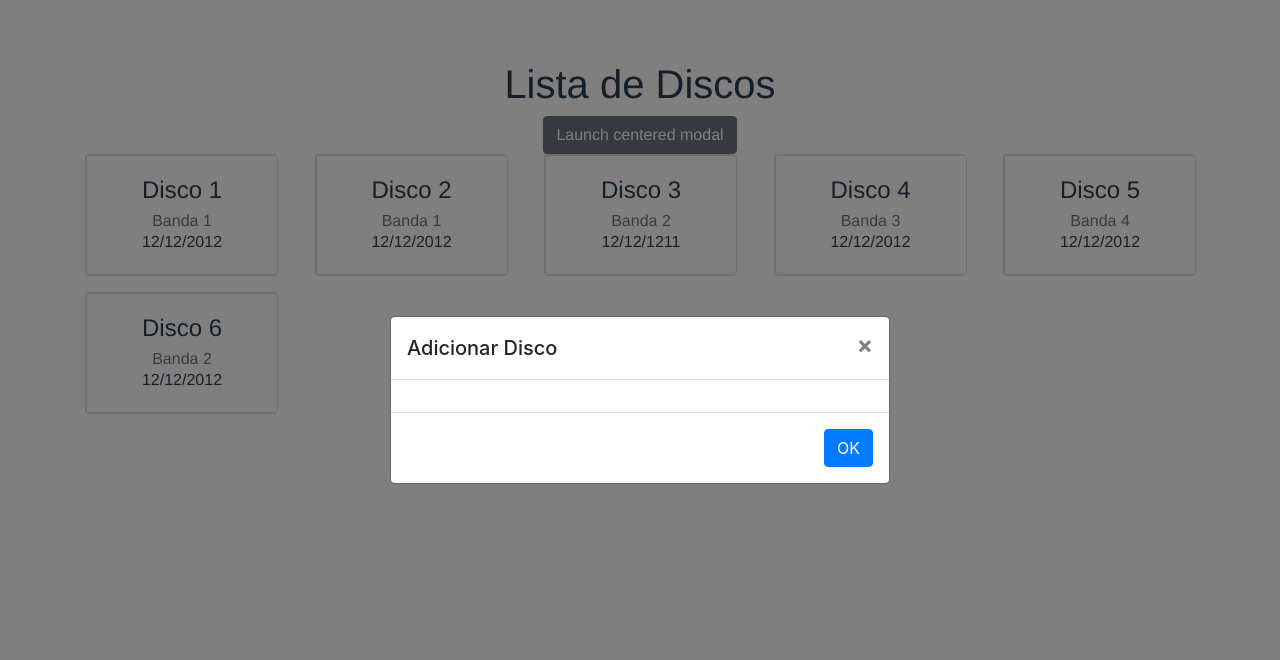
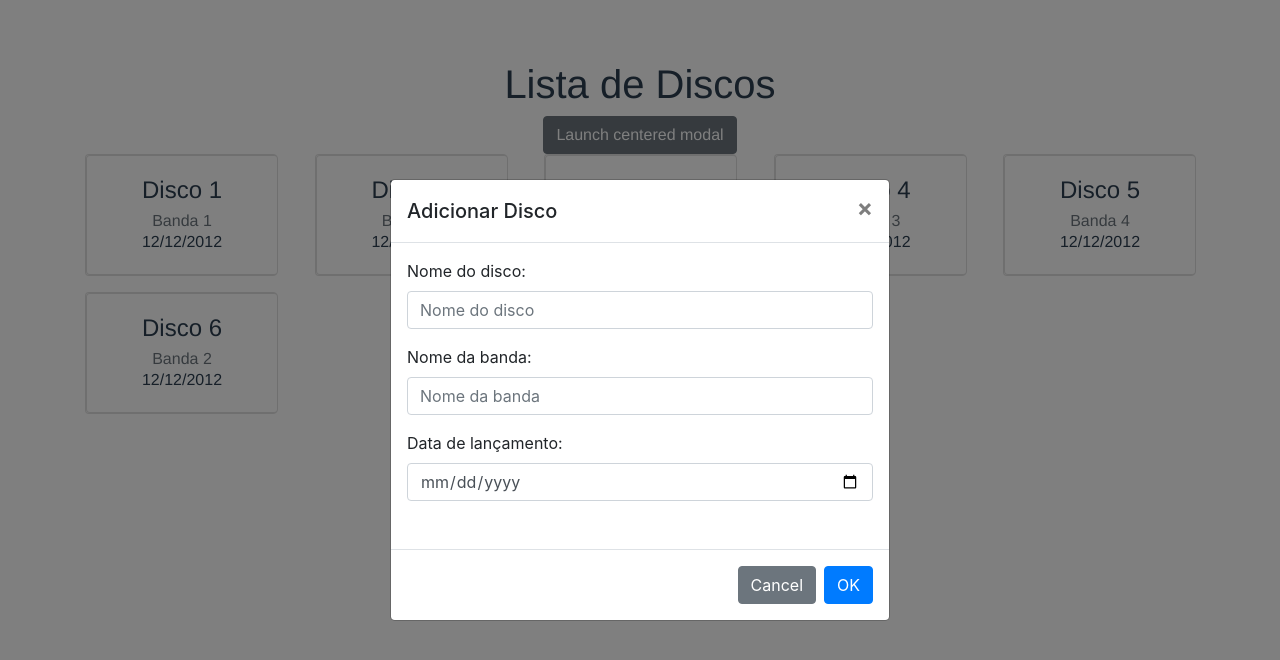
Before and after one commit to CelioBarros/passei-direto, a Vue app in the folder passei-direto-front/: page / in a window 1280 px wide. Both pictures are taken after a click on the button "Launch centered modal". Shown: the top 660 px of the page. Built offline with nearby package versions, Linux system fonts and the light colour scheme.

Commit message:
Finished add view

```diff
--- a/passei-direto-front/package.json
+++ b/passei-direto-front/package.json
@@ -16,7 +16,8 @@
     "node-sass": "^4.12.0",
     "sass-loader": "^8.0.0",
     "vue": "^2.6.10",
-    "vue-router": "^3.1.3"
+    "vue-router": "^3.1.3",
+    "vuelidate": "^0.7.4"
   },
   "devDependencies": {
     "@vue/cli-plugin-babel": "^3.11.0",
--- a/passei-direto-front/src/components/Modal.vue
+++ /dev/null
@@ -1,29 +0,0 @@
-<template>
-  <div class="modal">
-    <b-modal :id="id" ok-only centered scrollable :size="size" :title="title">
-      <slot></slot>
-    </b-modal>
-  </div>
-</template>
-
-<script>
-export default {
-  name: "Modal",
-  props: {
-    id: {
-      type: String,
-      required: true
-    },
-    size: {
-      type: String,
-      default: "lg"
-    },
-    title: {
-      type: String,
-      default: ""
-    }
-  }
-};
-</script>
-
-<style lang="scss" scoped></style>
--- a/passei-direto-front/src/main.js
+++ b/passei-direto-front/src/main.js
@@ -4,9 +4,11 @@ import router from "./router";
 import BootstrapVue from "bootstrap-vue";
 import "bootstrap/dist/css/bootstrap.css";
 import "bootstrap-vue/dist/bootstrap-vue.css";
+import Vuelidate from "vuelidate";
 
 Vue.config.productionTip = false;
 Vue.use(BootstrapVue);
+Vue.use(Vuelidate);
 
 new Vue({
   router,
--- a/passei-direto-front/src/views/Disk/Add.vue
+++ b/passei-direto-front/src/views/Disk/Add.vue
@@ -1,16 +1,104 @@
 <template>
   <div>
-    <Modal :size="'md'" :id="'add-modal'" :title="'Adicionar Disco'"></Modal>
+    <b-modal
+      :id="modalId"
+      centered
+      scrollable
+      :size="'md'"
+      :title="'Adicionar Disco'"
+      @hidden="resetModal"
+      @ok="save"
+    >
+      <b-form-group @submit="save">
+        <b-form-group
+          id="input-group-1"
+          label="Nome do disco:"
+          label-for="input-1"
+        >
+          <b-form-input
+            id="input-1"
+            v-model="form.name"
+            type="text"
+            placeholder="Nome do disco"
+            @blur="$v.form.name.$touch()"
+            :state="!$v.form.name.$error ? null : false"
+          >
+          </b-form-input>
+        </b-form-group>
+        <b-form-group
+          id="input-group-2"
+          label="Nome da banda:"
+          label-for="input-2"
+        >
+          <b-form-input
+            id="input-2"
+            v-model="form.band"
+            type="text"
+            placeholder="Nome da banda"
+            @blur="$v.form.band.$touch()"
+            :state="!$v.form.band.$error ? null : false"
+          >
+          </b-form-input>
+        </b-form-group>
+        <b-form-group
+          id="input-group-3"
+          label="Data de lançamento:"
+          label-for="input-3"
+        >
+          <b-form-input
+            id="input-3"
+            v-model="form.date"
+            type="date"
+            @blur="$v.form.date.$touch()"
+            :state="!$v.form.date.$error ? null : false"
+          >
+          </b-form-input>
+        </b-form-group>
+      </b-form-group>
+    </b-modal>
   </div>
 </template>
 
 <script>
-import Modal from "@/components/Modal";
+import { required } from "vuelidate/lib/validators";
 
 export default {
   name: "DiskList",
-  components: {
-    Modal
+  computed: {
+    modalId() {
+      return "add-modal";
+    }
+  },
+  data() {
+    return {
+      form: {
+        name: null,
+        band: null,
+        date: null
+      }
+    };
+  },
+  validations: {
+    form: {
+      name: {
+        required
+      },
+      band: {
+        required
+      },
+      date: {
+        required
+      }
+    }
+  },
+  methods: {
+    save() {},
+    resetModal() {
+      this.form.name = null;
+      this.form.band = null;
+      this.form.date = null;
+      this.$v.$reset();
+    }
   }
 };
 </script>
```
Also changed, not shown: 1 other file (tests, documents, lock files or other folders).
